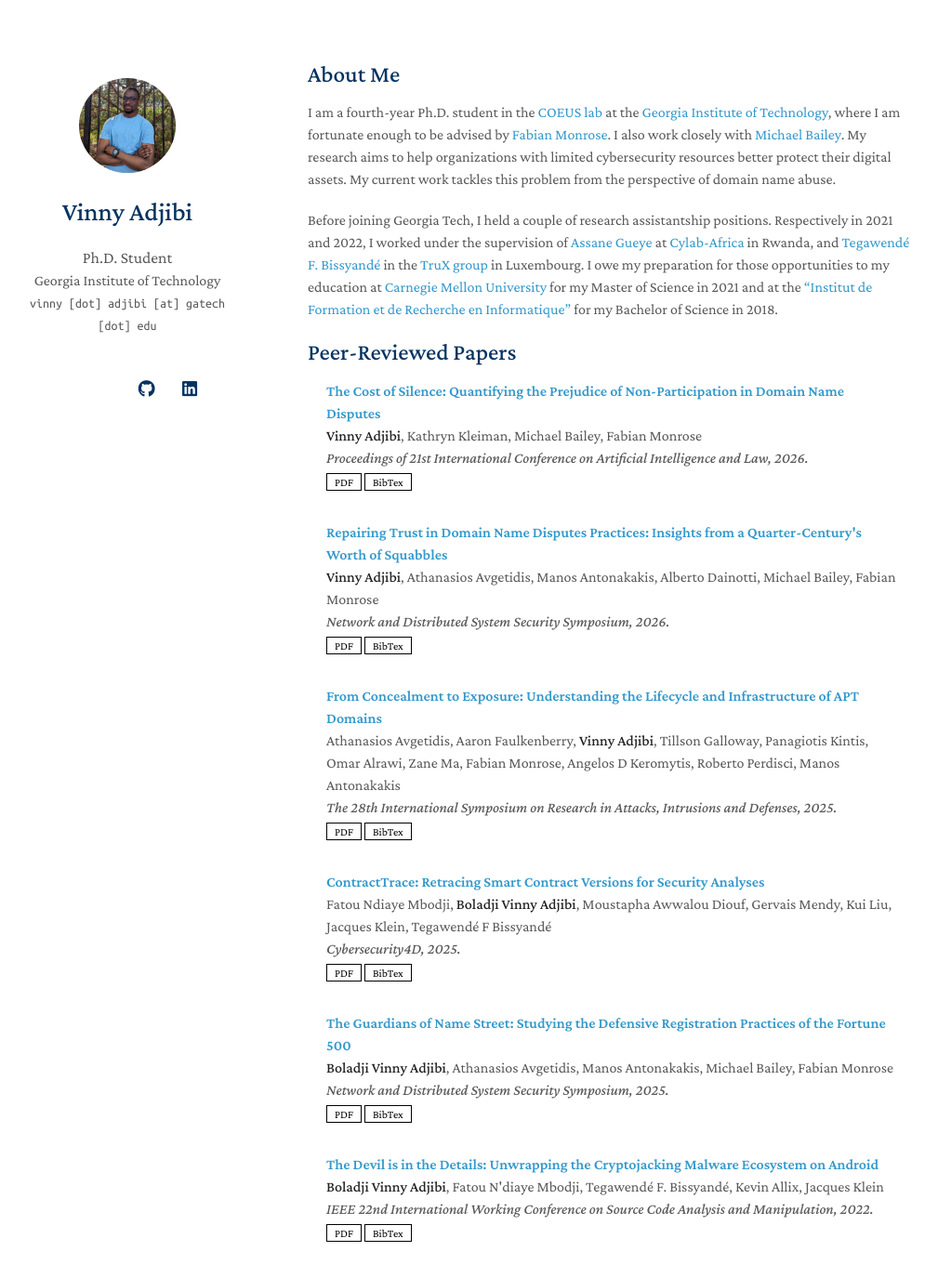
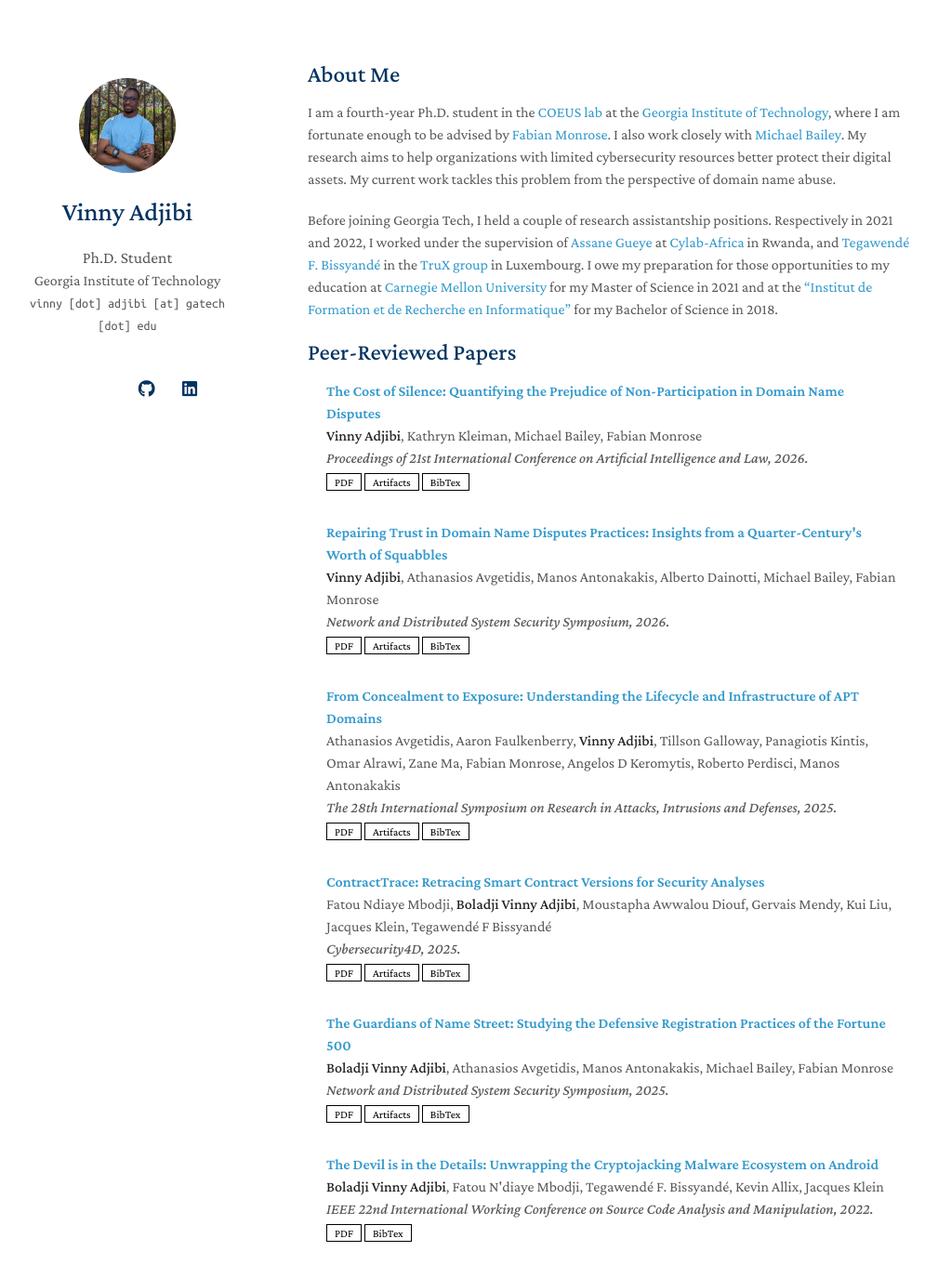
Before and after one commit to boladjivinny/boladjivinny.github.io, a Jekyll site: the page built from index.md, in a window 1280 px wide and 1400 px high. Shown: the top 1375 px of the window at 93% size, without its empty margins (139-1148 px from the left). Built offline with Jekyll 4.4.1, drawn with Linux system fonts in a browser that asks for light colours; nearby versions of some CDN libraries; a style sheet for code colours, icons or effects is not loaded; our own code applies the rules of GitHub Pages for plain Markdown files.

Commit message:
included code artifacts

```diff
--- a/_data/publications.yml
+++ b/_data/publications.yml
@@ -15,6 +15,7 @@ main:
         publisher = {ACM},
         numpages  = 10
       }
+    artifacts: https://doi.org/10.5281/zenodo.19594586
   - title: "Repairing Trust in Domain Name Disputes Practices: Insights from a Quarter-Century's Worth of Squabbles"
     authors: <strong>Vinny Adjibi</strong>, Athanasios Avgetidis, Manos Antonakakis, Alberto Dainotti, Michael Bailey, Fabian Monrose
     conference_short: NDSS
@@ -32,6 +33,7 @@ main:
         numpages  = {18},
         doi       = {10.14722/ndss.2026.230174}
       }
+    artifacts: https://doi.org/10.5281/zenodo.15750502
   - title: "From Concealment to Exposure: Understanding the Lifecycle and Infrastructure of APT Domains"
     authors: Athanasios Avgetidis, Aaron Faulkenberry, <strong>Vinny Adjibi</strong>, Tillson Galloway, Panagiotis Kintis, Omar Alrawi, Zane Ma, Fabian Monrose, Angelos D Keromytis, Roberto Perdisci, Manos Antonakakis
     conference_short: RAID
@@ -49,6 +51,7 @@ main:
         pages = {488-505},
         doi = {10.1109/RAID67961.2025.00041}
       }
+    artifacts: https://github.com/Astrolavos/Atropos/
   - title: "ContractTrace: Retracing Smart Contract Versions for Security Analyses"
     authors: Fatou Ndiaye Mbodji, <strong>Boladji Vinny Adjibi</strong>, Moustapha Awwalou Diouf, Gervais Mendy, Kui Liu, Jacques Klein, Tegawendé F Bissyandé
     conference_short: C4D
@@ -66,6 +69,7 @@ main:
         publisher = {IEEE},
         doi       = {10.1109/C4D65382.2025.11306473},
       }
+    artifacts: https://github.com/mad975/sclineages
   - title: "The Guardians of Name Street: Studying the Defensive Registration Practices of the Fortune 500"
     authors: <strong>Boladji Vinny Adjibi</strong>, Athanasios Avgetidis, Manos Antonakakis, Michael Bailey, Fabian Monrose
     conference_short: NDSS
@@ -83,6 +87,7 @@ main:
         doi       = {10.14722/ndss.2025.241202},
         numpages  = 18
       }
+    artifacts: https://doi.org/10.5281/zenodo.16954716
   - title: "The Devil is in the Details: Unwrapping the Cryptojacking Malware Ecosystem on Android"
     authors: <strong>Boladji Vinny Adjibi</strong>, Fatou N'diaye Mbodji, Tegawendé F. Bissyandé, Kevin Allix, Jacques Klein
     conference_short: SCAM
--- a/_includes/publications.md
+++ b/_includes/publications.md
@@ -16,8 +16,8 @@
       {% if link.pdf %}
       <a href="{{ link.pdf }}" class="btn btn-sm z-depth-0" role="button" target="_blank" style="font-size:12px;">PDF</a>
       {% endif %}
-      {% if link.code %}
-      <a href="{{ link.code }}" class="btn btn-sm z-depth-0" role="button" target="_blank" style="font-size:12px;">Code</a>
+      {% if link.artifacts %}
+      <a href="{{ link.artifacts }}" class="btn btn-sm z-depth-0" role="button" target="_blank" style="font-size:12px;">Artifacts</a>
       {% endif %}
       {% if link.page %}
       <a href="{{ link.page }}" class="btn btn-sm z-depth-0" role="button" target="_blank" style="font-size:12px;">Project Page</a>
```
